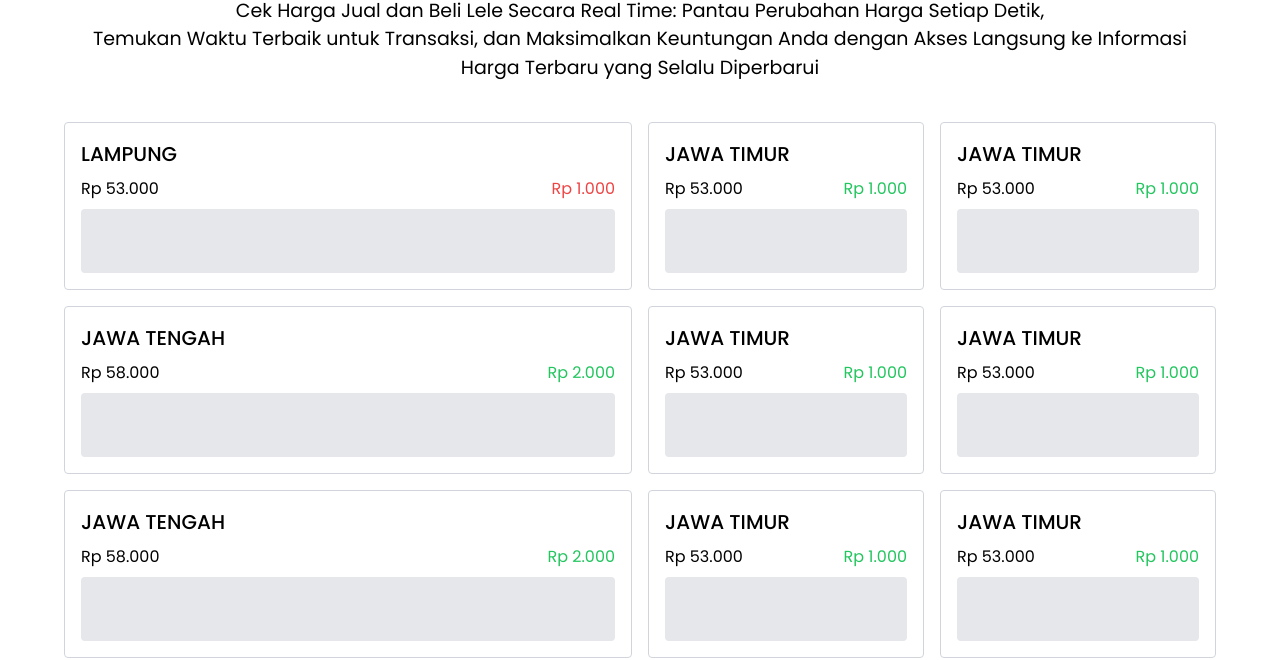
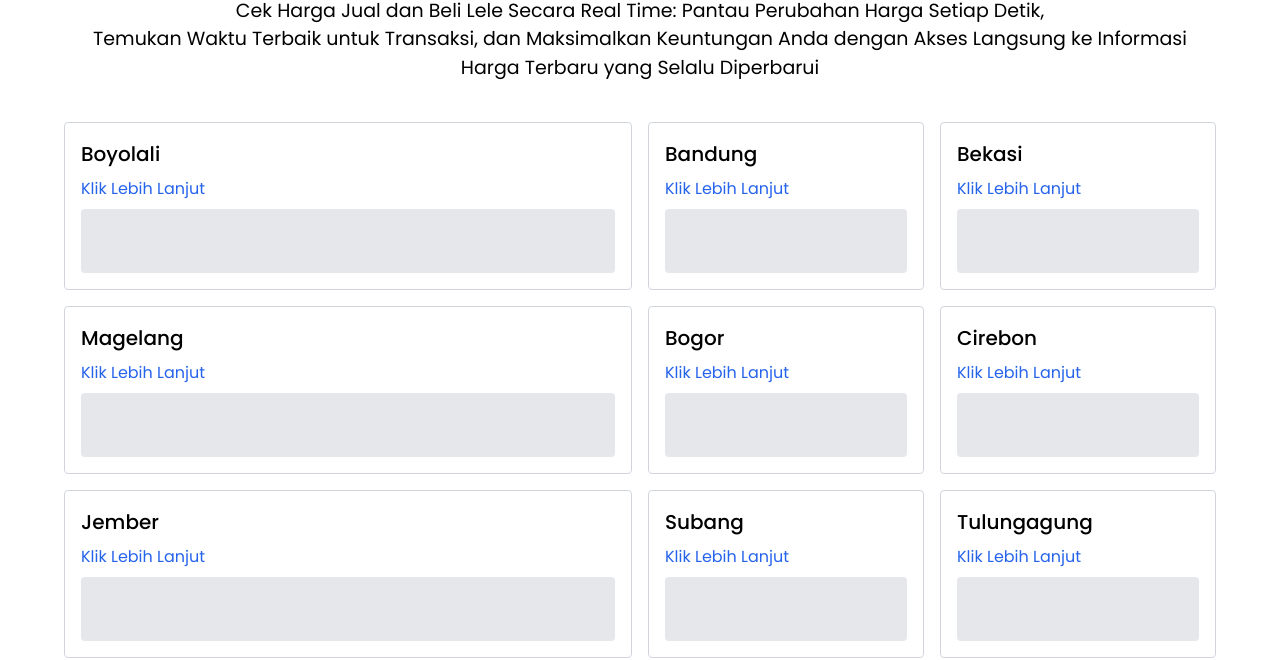
Before and after one commit to praditus343/Nusaira, a React (Vite) app in the folder frontend/: page / in a window 1280 px wide. Shown: the part 2320-2980 px from the top of the page. Built offline with nearby package versions, Linux system fonts and the light colour scheme.

Commit message:
fix landing page

```diff
--- a/frontend/src/page/landingPage.jsx
+++ b/frontend/src/page/landingPage.jsx
@@ -33,6 +33,12 @@ function LandingPage() {
         title: '',
         description: ''
     });
+
+    const CITIES = [
+        'Bandung', 'Bekasi', 'Bogor', 'Cirebon', 'Subang',
+        'Tulungagung', 'Malang', 'Jember', 'Blitar', 'Kediri',
+        'Magelang', 'Pekalongan', 'Boyolali', 'Cilacap', 'Kebumen'
+    ];
 
 
     const modalContents = {
@@ -208,43 +214,61 @@ function LandingPage() {
                     {/* Left Column */}
                     <div className="space-y-4">
                         <div className="border border-gray-300 p-4 rounded">
-                            <h4 className="font-medium mb-2">LAMPUNG</h4>
+                            <h4 className="font-medium mb-2">Boyolali</h4>
                             <div className="flex justify-between mb-2">
-                                <span>Rp 53.000</span>
-                                <span className="text-red-500">Rp 1.000</span>
+                                <button
+                                    className="text-blue-600 hover:text-blue-800"
+                                    onClick={() => openModal('priceChart')}
+                                >
+                                    Klik Lebih Lanjut
+                                </button>
                             </div>
                             <div className="h-16 bg-gray-200 rounded"></div>
                         </div>
                         <div className="border border-gray-300 p-4 rounded">
-                            <h4 className="font-medium mb-2">JAWA TENGAH</h4>
+                            <h4 className="font-medium mb-2">Magelang</h4>
                             <div className="flex justify-between mb-2">
-                                <span>Rp 58.000</span>
-                                <span className="text-green-500">Rp 2.000</span>
+                                <button
+                                    className="text-blue-600 hover:text-blue-800"
+                                    onClick={() => openModal('priceChart')}
+                                >
+                                    Klik Lebih Lanjut
+                                </button>
                             </div>
                             <div className="h-16 bg-gray-200 rounded"></div>
                         </div>
                         <div className="border border-gray-300 p-4 rounded">
-                            <h4 className="font-medium mb-2">JAWA TENGAH</h4>
+                            <h4 className="font-medium mb-2">Jember</h4>
                             <div className="flex justify-between mb-2">
-                                <span>Rp 58.000</span>
-                                <span className="text-green-500">Rp 2.000</span>
+                                <button
+                                    className="text-blue-600 hover:text-blue-800"
+                                    onClick={() => openModal('priceChart')}
+                                >
+                                    Klik Lebih Lanjut
+                                </button>
                             </div>
                             <div className="h-16 bg-gray-200 rounded"></div>
                         </div>
                     </div>
+
                     <div>
                         {/* Right Column */}
                         <div className="grid grid-cols-2 gap-4">
-                            {[...Array(6)].map((_, i) => (
+                            {CITIES.slice(0, 6).map((city, i) => (
                                 <div
                                     key={i}
                                     className="border p-4 rounded cursor-pointer border-gray-300"
                                     onClick={() => openModal('priceChart')}
                                 >
-                                    <h4 className="font-medium mb-2">JAWA TIMUR</h4>
+                                    <h4 className="font-medium mb-2">{city}</h4>
                                     <div className="flex justify-between mb-2">
-                                        <span>Rp 53.000</span>
-                                        <span className="text-green-500">Rp 1.000</span>
+                                        <button
+                                            className="text-blue-600 hover:text-blue-800 focus:outline-none"
+                                            onClick={() => openModal('priceChart')}
+                                        >
+                                            Klik Lebih Lanjut
+                                        </button>
+
                                     </div>
                                     <div className="h-16 bg-gray-200 rounded"></div>
                                 </div>
```
